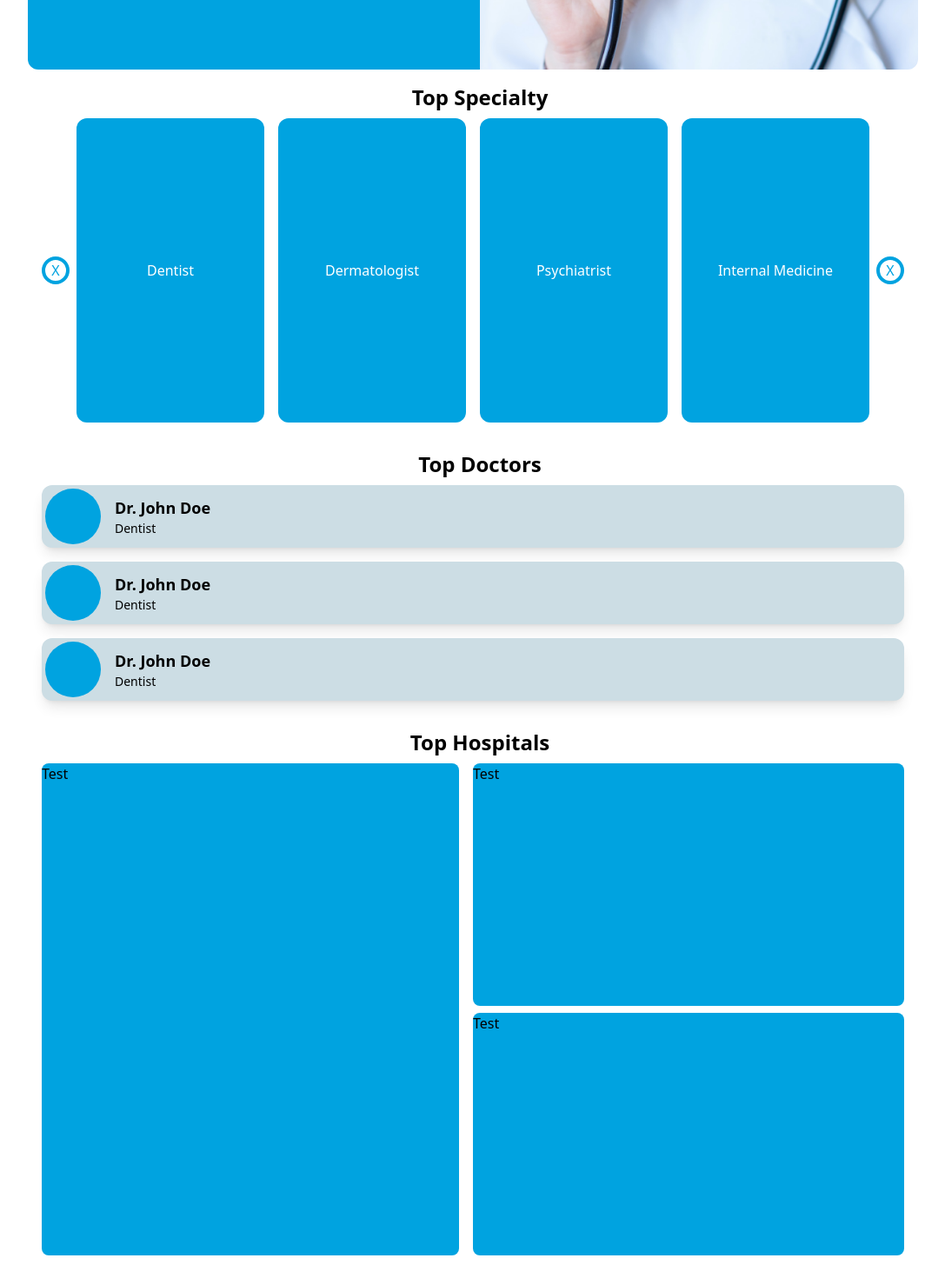
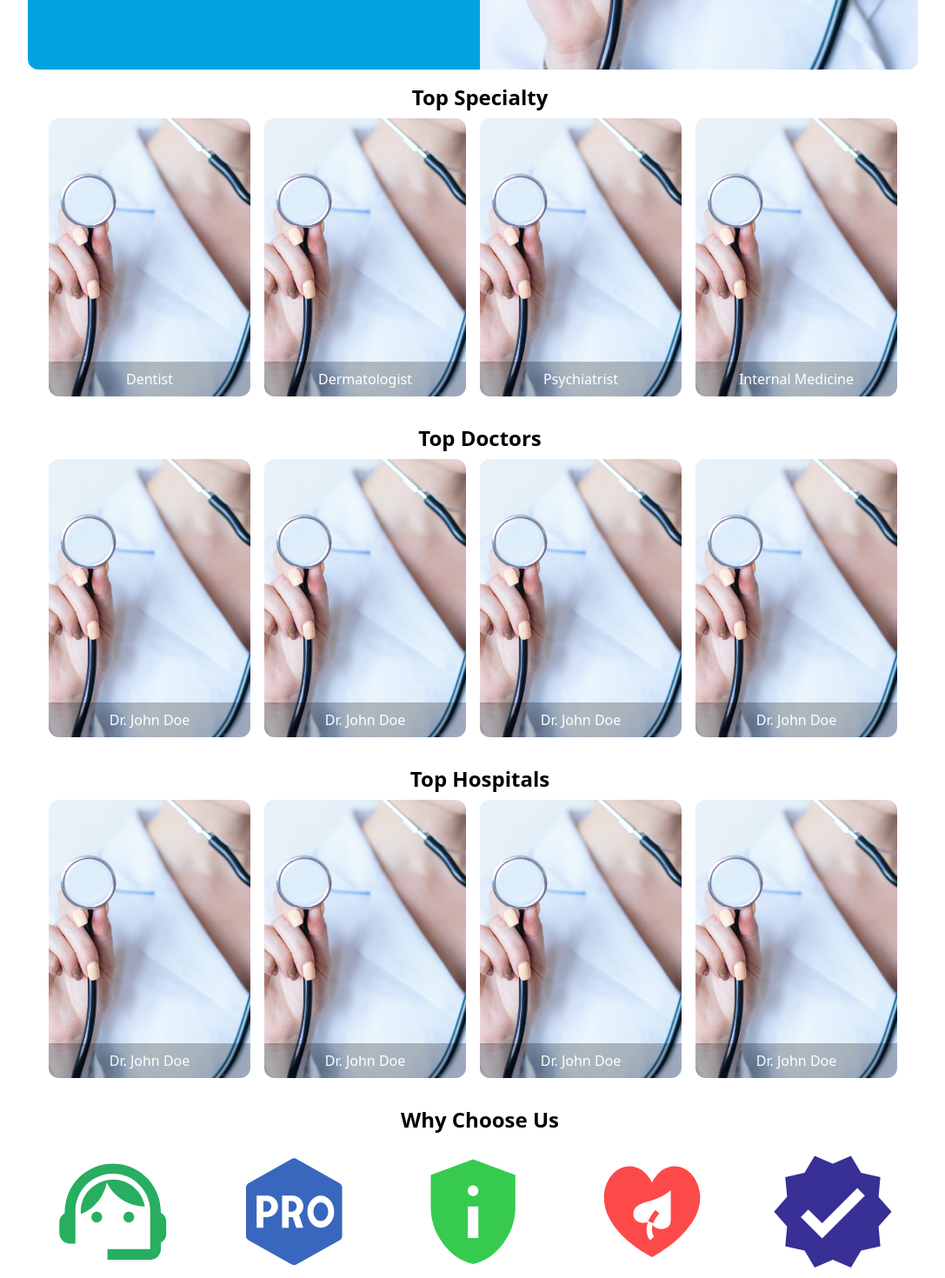
Before and after one commit to chatchatabc/healthhealthabc-frontend, a Next.js app in the folder end-customer/: page / in a window 1280 px wide. Shown: the part 360-1830 px from the top of the page at 87% size, without its empty margins (96-1183 px from the left). Built offline with nearby package versions, Linux system fonts and the light colour scheme.

Commit message:
improvements: implemented responsive design for most sections

```diff
--- a/end-customer/src/app/page.tsx
+++ b/end-customer/src/app/page.tsx
@@ -16,6 +16,11 @@ function Home() {
   ];
 
   const topDoctors = [
+    {
+      name: "Dr. John Doe",
+      specialty: "Dentist",
+      avatar: "https://picsum.photos/200",
+    },
     {
       name: "Dr. John Doe",
       specialty: "Dentist",
@@ -139,7 +144,8 @@ function Home() {
 
       {/* Top Specialty Section */}
       <Section sectionTitle="Top Specialty">
-        <div className="flex items-center">
+        {/* Mobile version */}
+        <div className="flex items-center lg:hidden">
           <button
             onClick={() => {
               if (testRef.current) testRef.current.scrollLeft -= 300;
@@ -155,9 +161,9 @@ function Home() {
             {topSpecialties.map((specialty) => (
               <li
                 key={specialty}
-                className="snap-start w-1/3 shrink-0 px-2 grid lg:w-1/4"
+                className="snap-start w-1/3 shrink-0 px-2 grid"
               >
-                <div className="bg-[#00A3E0] grid place-items-center min-h-[150px] h-full lg:rounded-xl lg:min-h-[350px]">
+                <div className="bg-[#00A3E0] grid place-items-center min-h-[150px] h-full">
                   <figure className="text-white">
                     <figcaption>
                       <h3 className="text-center">{specialty}</h3>
@@ -176,11 +182,30 @@ function Home() {
             X
           </button>
         </div>
+
+        {/* PC Version */}
+        <ul className="hidden lg:flex">
+          {topSpecialties.splice(0, 4).map((specialty) => (
+            <li key={specialty} className="w-1/4 shrink-0 px-2">
+              <figure className="text-white h-80 relative  rounded-xl overflow-hidden bg-blue-50">
+                <img
+                  className="h-full w-full object-cover"
+                  src="/images/hero-bg.png"
+                  alt={specialty}
+                />
+                <figcaption className="absolute bottom-0 w-full py-2 bg-black bg-opacity-25">
+                  <h3 className="text-center">{specialty}</h3>
+                </figcaption>
+              </figure>
+            </li>
+          ))}
+        </ul>
       </Section>
 
       {/* Top Doctors Section */}
       <Section sectionTitle="Top Doctors">
-        <ul className="space-y-4">
+        {/* Mobile Version */}
+        <ul className="space-y-4 lg:hidden">
           {topDoctors.map((doctor, index) => (
             <li
               key={`${doctor.name}-${index}`}
@@ -198,11 +223,29 @@ function Home() {
             </li>
           ))}
         </ul>
+
+        {/* PC Version */}
+        <ul className="hidden lg:flex">
+          {topDoctors.map((doctor, index) => (
+            <li key={`${doctor.name}-${index}`} className="w-1/4 shrink-0 px-2">
+              <figure className="text-white h-80 relative  rounded-xl overflow-hidden bg-blue-50">
+                <img
+                  className="h-full w-full object-cover"
+                  src="/images/hero-bg.png"
+                  alt={doctor.name}
+                />
+                <figcaption className="absolute bottom-0 w-full py-2 bg-black bg-opacity-25">
+                  <h3 className="text-center">{doctor.name}</h3>
+                </figcaption>
+              </figure>
+            </li>
+          ))}
+        </ul>
       </Section>
 
       {/* Top Hospitals Section */}
       <Section sectionTitle="Top Hospitals">
-        <div className="flex space-x-4">
+        <div className="flex space-x-4 lg:hidden">
           <div className="flex-1 bg-[#00A3E0] rounded-lg overflow-hidden">
             Test
           </div>
@@ -215,6 +258,24 @@ function Home() {
             </div>
           </div>
         </div>
+
+        {/* PC Version */}
+        <ul className="hidden lg:flex">
+          {topDoctors.map((doctor, index) => (
+            <li key={`${doctor.name}-${index}`} className="w-1/4 shrink-0 px-2">
+              <figure className="text-white h-80 relative  rounded-xl overflow-hidden bg-blue-50">
+                <img
+                  className="h-full w-full object-cover"
+                  src="/images/hero-bg.png"
+                  alt={doctor.name}
+                />
+                <figcaption className="absolute bottom-0 w-full py-2 bg-black bg-opacity-25">
+                  <h3 className="text-center">{doctor.name}</h3>
+                </figcaption>
+              </figure>
+            </li>
+          ))}
+        </ul>
       </Section>
 
       {/* Why Choose Us Section */}
```
